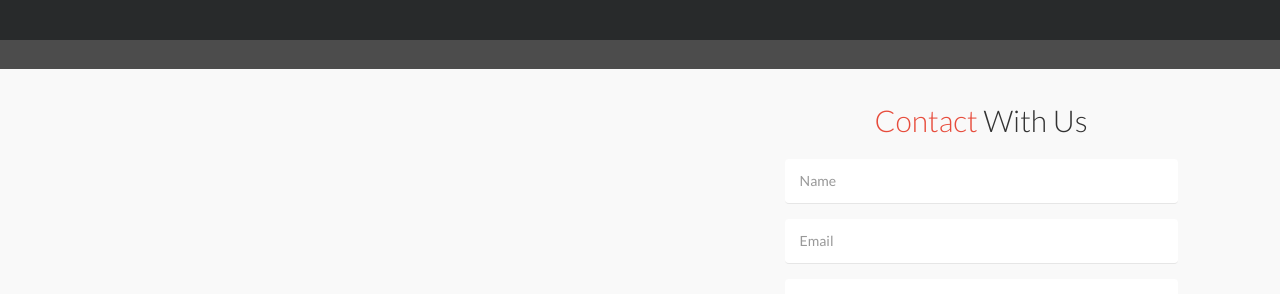
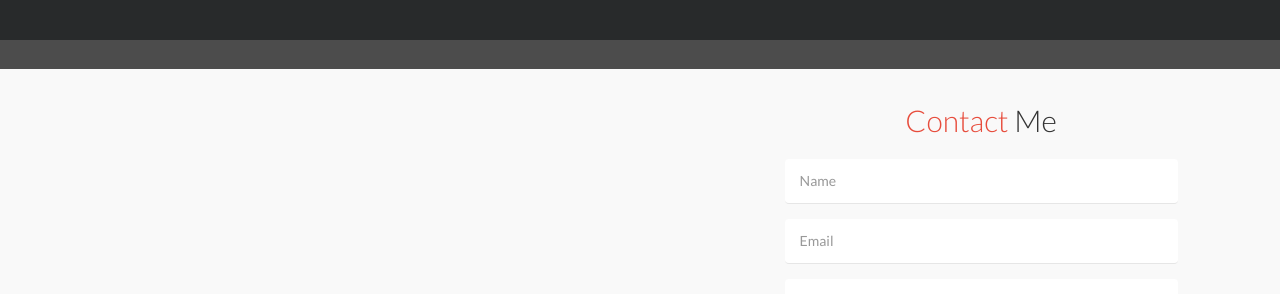
Before and after one commit to esseter/portfolio, a Jekyll site: the page index.html, which Jekyll copies as it is, in a window 1280 px wide and 900 px high, scrolled down 8126 px. Shown: the part 158-452 px from the top of the window. Built offline with Jekyll 4.4.1, drawn with Linux system fonts in a browser that asks for light colours; nearby versions of some CDN libraries; some web fonts are replaced.

Commit message:
contact form copy

```diff
--- a/index.html
+++ b/index.html
@@ -642,7 +642,7 @@
       </div><!-- /#google-map -->
 
       <div class="form-area text-center wow animated fadeInRight" data-wow-delay=".75s">
-        <h2 class="section-title"><span>Contact</span> With Us</h2><!-- /.section-title -->
+        <h2 class="section-title"><span>Contact</span> Me</h2><!-- /.section-title -->
         <form action="email.php" method="post" id="contactform" class="contactform">
           <input id="name" class="form-control" name="name" type="text" placeholder="Name" value="" required>
           <input id="email" class="form-control pull-right" name="email" type="email" placeholder="Email" value="" required>
```
